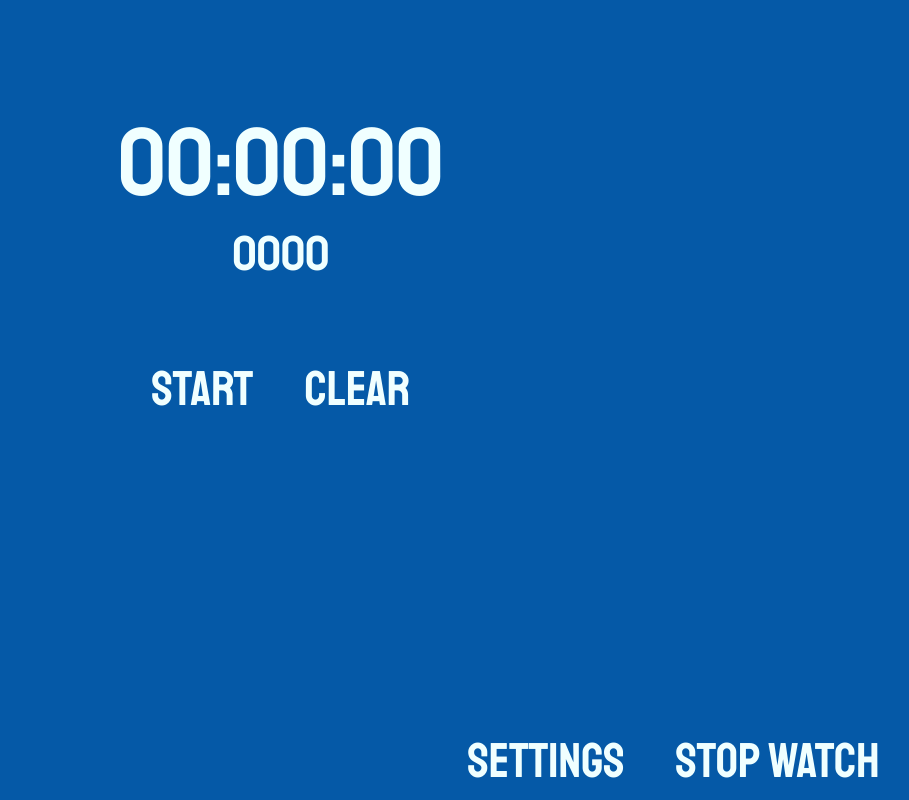
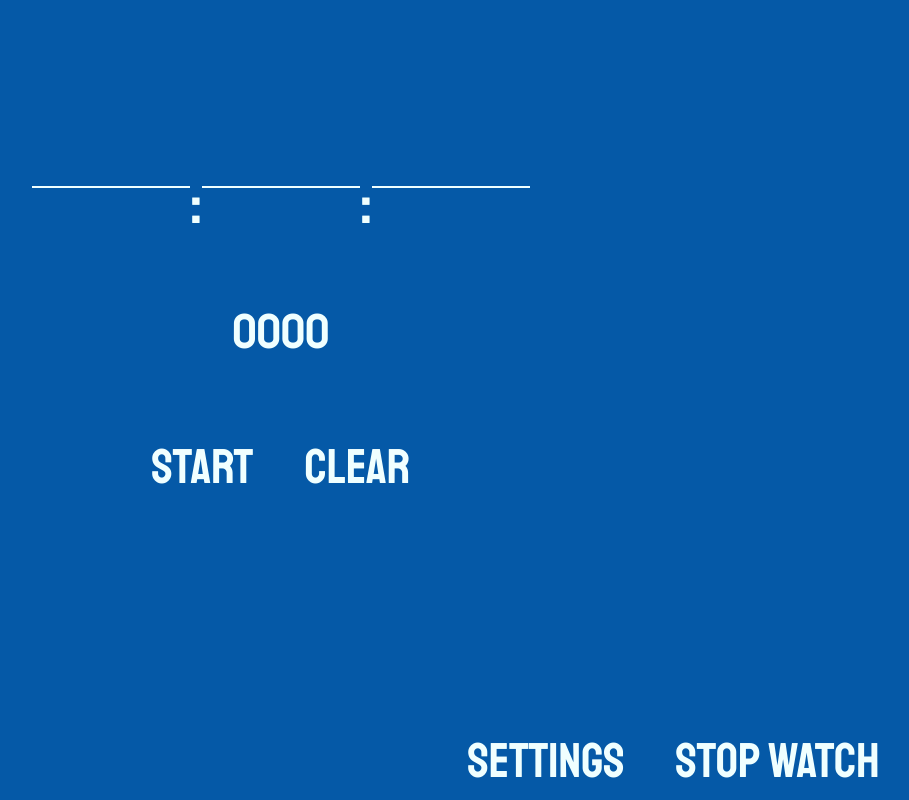
Before and after one commit to Sneazy101/timer-web, a plain HTML site: page timer/timer.html in a window 1280 px wide. Shown: the whole page, without its empty margins (359-1268 px from the left). Drawn offline with Linux system fonts and the light colour scheme.

Commit message:
Added a bar to input time to timer

```diff
--- a/timer/timer.css
+++ b/timer/timer.css
@@ -26,10 +26,21 @@
   display: flex;
 }
 
-button{
+button {
   padding: 0;
   border: none;
   background: none;
+  cursor: pointer;
+}
+
+input {
+  height: 10vh;
+  font-size: 10vh;
+  width: 12vw;
+  border-top: 0;
+  border-left: 0;
+  border-right: 0;
+  border-color: azure;
   cursor: pointer;
 }
 
--- a/timer/timer.html
+++ b/timer/timer.html
@@ -13,9 +13,9 @@
   <div>
     <div id = "time-display">
       <div id ="time-watch">
-        <button id = hour>00:</button>
-        <button id = minutes>00:</button>
-        <button id = seconds>00</button>
+        <label for=hour></label><input id = hour><p>:</P>
+        <label for=minutes></label><input id = minutes><p>:</P>
+        <label for=seconds></label><input id=seconds>
       </div>
         <p id = "millisecond">0000</p>
     </div>
```
